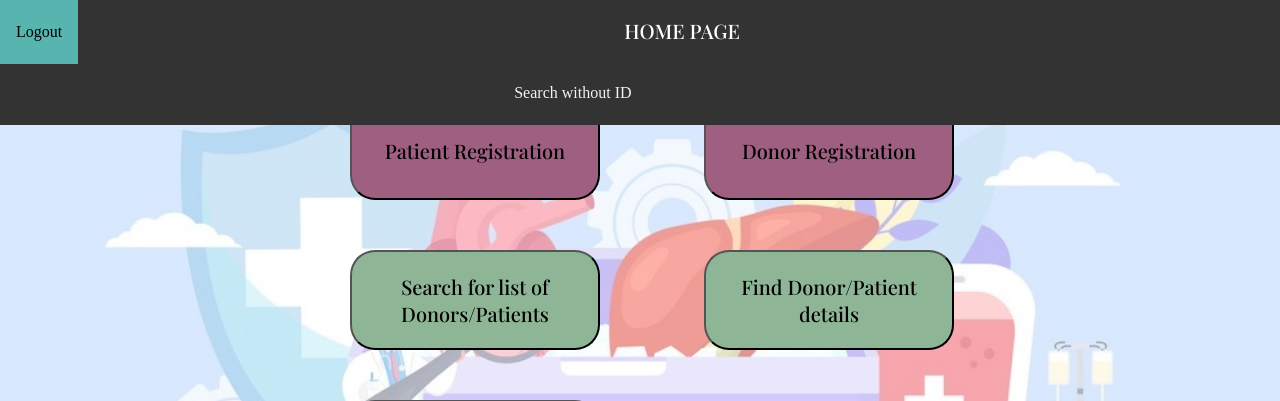
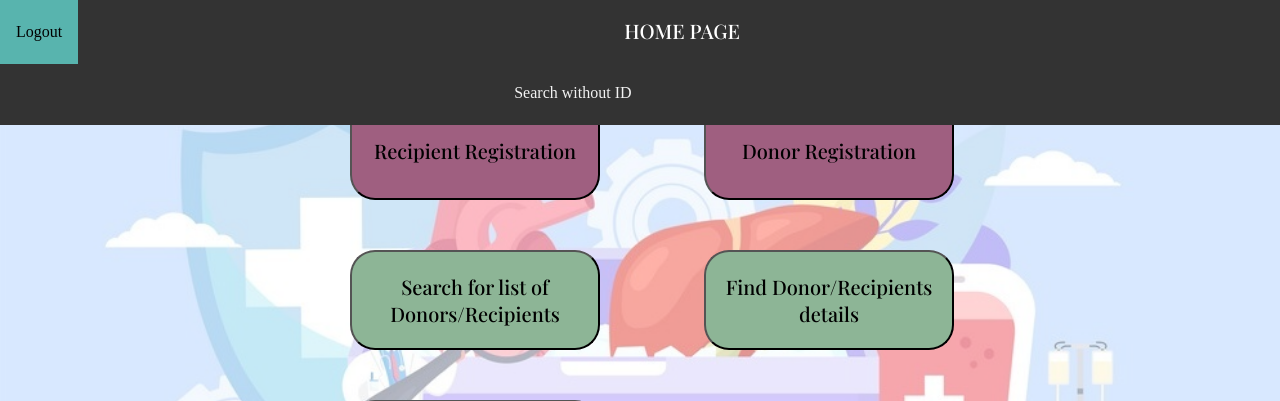
Before and after one commit to Sreedhar-S-D/Essence_fo_life, a Flask app: template templates/odashboard.html in a window 1280 px wide. Shown: the top 401 px of the page. Run offline with Flask 2, Linux system fonts and the light colour scheme; the template is opened without the code that fills it, so the values that code supplies are empty; parts of the project's set-up code (start-up, migrations or seed data) failed here and were passed over; some libraries are stand-ins or nearby versions.

Commit message:
updated odashboard

```diff
--- a/templates/odashboard.html
+++ b/templates/odashboard.html
@@ -97,10 +97,10 @@
         {% endfor %}
         <div style="margin-top: 30; margin-left: 350;">
             <div style="display: inline-block;">
-                <button class="btn" onclick="window.location.href='/registerPatient' ">Patient Registration</button>
+                <button class="btn" onclick="window.location.href='/registerPatient' ">Recipient Registration</button>
                 <button class="btn" onclick="window.location.href='/registerDonor' ">Donor Registration</button><br>
-                <button class="btn" style="background-color: #8db596;" onclick="window.location.href='/search' ">Search for list of Donors/Patients</button>
-                <button class="btn" style="background-color: #8db596;" onclick="window.location.href='/finddetails' ">Find Donor/Patient details</button><br>
+                <button class="btn" style="background-color: #8db596;" onclick="window.location.href='/search' ">Search for list of Donors/Recipients</button>
+                <button class="btn" style="background-color: #8db596;" onclick="window.location.href='/finddetails' ">Find Donor/Recipients details</button><br>
                 <button class="btn" onclick="window.location.href='/transplantation' ">Add Transplantation Details</button>
                 <button class="btn" onclick="window.location.href='/analysis' ">Data Analysis</button><br>
             </div>
```
